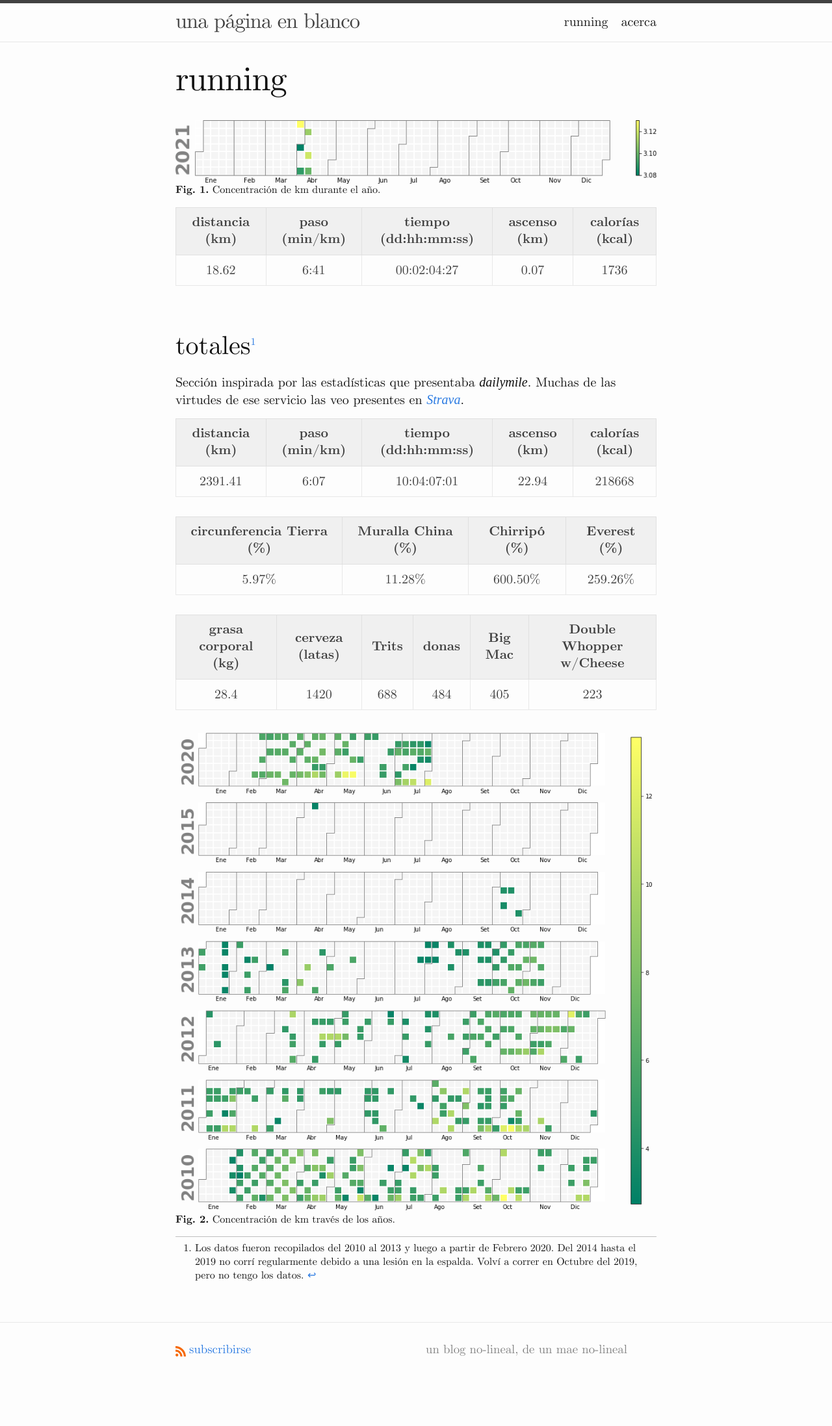
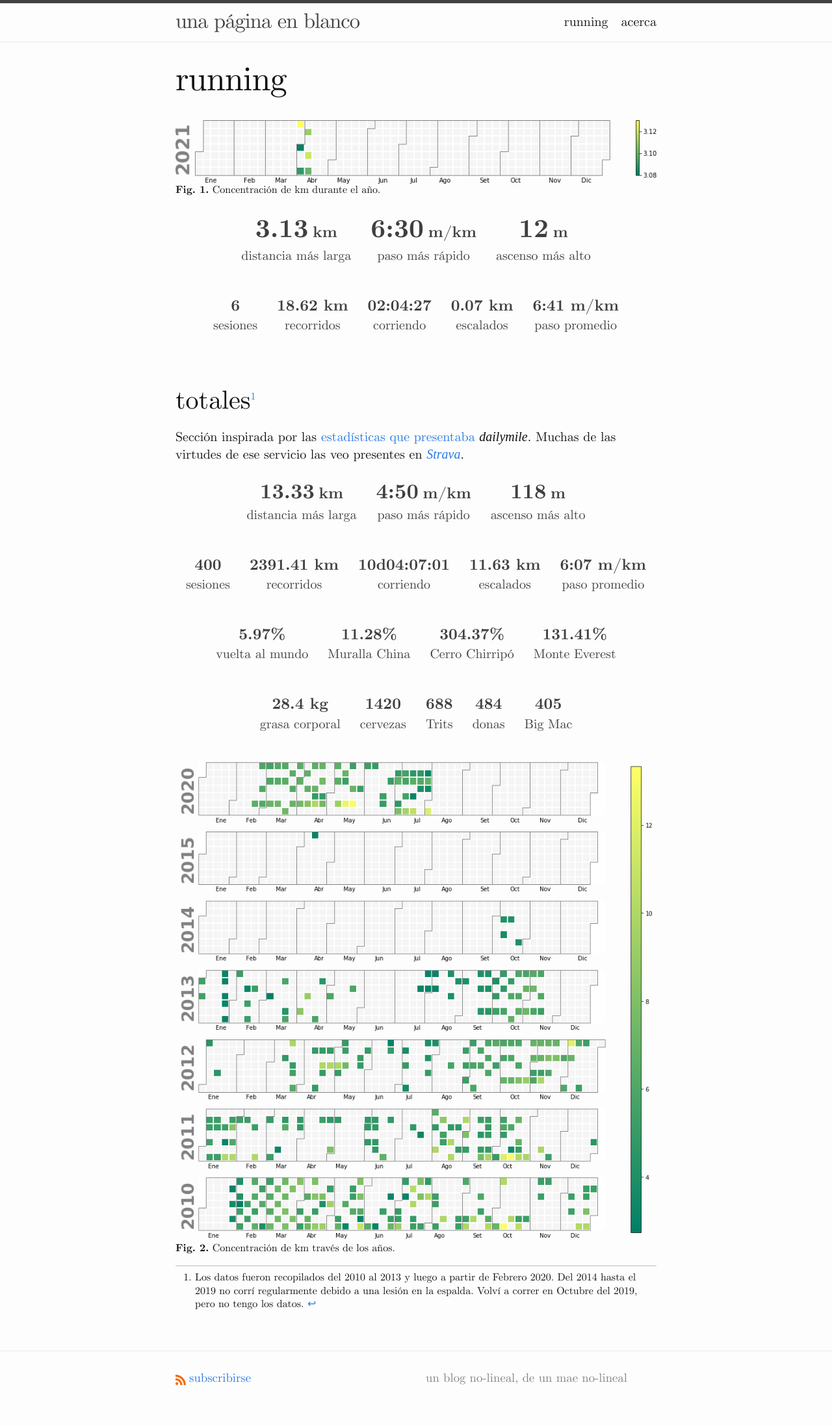
Before and after one commit to eguevaralopez/eguevaralopez.github.io, a Jekyll site: the page built from running.md, in a window 1280 px wide. Shown: the whole page at 65% size. Built offline with Jekyll 4.4.1, drawn with Linux system fonts in a browser that asks for light colours; some web fonts are replaced; before the commit the page ends 2150 px from its top, so only the background shows below that.

Commit message:
embellecer seccion running

```diff
--- a/_data/dailymilesque_stats.csv
+++ b/_data/dailymilesque_stats.csv
@@ -1,7 +1,7 @@
-tiempo (dd:hh:mm:ss),distancia (km),ascenso (km),paso (min/km),calorías (kcal),radio Tierra (%),circunferencia Tierra (%),Muralla China (%),Chirripó (%),Everest (%),grasa corporal (kg),cerveza (latas),Trits,donas,Big Mac,Double Whopper w/Cheese
-10:04:07:01,2391.41,22.94,6:07,218668,37.54%,5.97%,11.28%,600.50%,259.26%,28.4,1420,688,484,405,223
-00:02:04:27,18.62,0.07,6:41,1736,,,,,,,,,,,
-total time (s),total distance(m),total climb (m),total energy (kcal),,,,,,,,,,,,
-878821,2391407.6,22939,218668,,,,,,,,,,,,
-2021 time (s),2021 distance(m),2021 climb (m),https://fitness.stackexchange.com/questions/15608/energy-expenditure-calories-burned-equation-for-running/36045#36045,,,,,,,,,,,,
-7467,18617.6,72,1736,,,,,,,,,,,,
+total workouts,tiempo (dd:hh:mm:ss),distancia (km),ascenso (km),paso (min/km),calorías (kcal),radio Tierra (%),circunferencia Tierra (%),Muralla China (%),Chirripó (%),Everest (%),grasa corporal (kg),cerveza (latas),Trits,donas,Big Mac,Double Whopper w/Cheese
+400,"10d04:07:01",2391.41,11.63,6:07,218668,37.54%,5.97%,11.28%,304.37%,131.41%,28.4,1420,688,484,405,223
+6,"02:04:27",18.62,0.07,6:41,1736,,,,,,,,,,,
+,total time (s),total distance(m),total climb (m),total energy (kcal),total longest,total fastest,total tallest,,,,,,,,,
+,878821,2391407.6,11627,218668,13.33,4:50,118,,,,,,,,,
+,2021 time (s),2021 distance(m),2021 climb (m),2021 energy (kcal),current longest,current fastest,current tallest,,,,,,,,,
+,7467,18617.6,72,1736,3.13,6:30,12,,,,,,,,,https://fitness.stackexchange.com/questions/15608/energy-expenditure-calories-burned-equation-for-running/36045#36045
--- a/_posts/2016-04-25-from-the-web-vol2.markdown
+++ b/_posts/2016-04-25-from-the-web-vol2.markdown
@@ -11,9 +11,9 @@ Second round of freebies from the web, with a slight bias for *Quantum Field The
 
 - I have to mention Tong's [**Lectures on Quantum Field Theory**](http://www.damtp.cam.ac.uk/user/tong/qft.html). The videos are terrible quality `wmv` files, don't even bother with those: the real treat are the lecture notes. They are essentially a walkthrough of chapters 1 through 4 of Peskin and Schroeder's **An Introduction to Quantum Field Theory**.
 
-- A resource I consult from time to time—when I need more explaining than P&S/Zee can provide, so not too often—is  Srednicki's [**Quantum Field Theory**](http://web.physics.ucsb.edu/~mark/qft.html). Its available as a pre-publication draft, it has since been picked up by Cambridge University Press.
+- A resource I consult from time to time---when I need more explaining than P&S/Zee can provide, so not too often---is  Srednicki's [**Quantum Field Theory**](http://web.physics.ucsb.edu/~mark/qft.html). Its available as a pre-publication draft, it has since been picked up by Cambridge University Press.
 
-- When in the mood to enjoy classic lectures from famous physicists[^1], look no further than Sidney Coleman's [**Physics 253**](https://www.physics.harvard.edu/events/videos/Phys253) videos, graciously hosted by Harvard. These videos are a difficult watch—the tapes from which they are taken don't offer the best quality—but Coleman's humor and physical insight manage to sift through. The contents were typed up and [uploaded to the arXiv](https://arxiv.org/abs/1110.5013).
+- When in the mood to enjoy classic lectures from famous physicists[^1], look no further than Sidney Coleman's [**Physics 253**](https://www.physics.harvard.edu/events/videos/Phys253) videos, graciously hosted by Harvard. These videos are a difficult watch---the tapes from which they are taken don't offer the best quality---but Coleman's humor and physical insight manage to sift through. The contents were typed up and [uploaded to the arXiv](https://arxiv.org/abs/1110.5013).
 
 - Delving a bit into Quantum Computing we have Mermin's [**Quantum Computer Science**](http://www.lassp.cornell.edu/mermin/qcomp/CS483.html). These notes also got picked up by Cambridge University Press and were published under the same name.
 
--- a/_sass/minima/custom-styles.scss
+++ b/_sass/minima/custom-styles.scss
@@ -1,5 +1,3 @@
-// Placeholder to allow defining custom styles that override everything else.
-// (Use `_sass/minima/custom-variables.scss` to override variable defaults)
 
 /*
 .post-content {
@@ -7,6 +5,9 @@
 }
 */
 
+/*************
+ * Footnotes *
+ *************/
 .footnotes p {
 //  text-align: left;
 //  line-height: 1.3;
@@ -17,18 +18,78 @@
   font-size: $small-font-size;
   border-top: 1px solid hsl(0, 0%, 75%);
 }
+a.footnote {
+  //font-size: 14px;
+  font-size: $small-font-size;
+}
+//a.footnote:before {
+//	content: "[";
+//}
+//a.footnote:after {
+//	content: "]";
+//}
 
-a.footnote {
-	font-size: $small-font-size;
+/*********
+ * Links *
+ *********/
+a {
+  color: $link-base-color;
+  text-decoration: none;
+
+  &:visited {
+    color: $link-visited-color;
+  }
+
+  &:hover {
+    color: $link-hover-color;
+    text-decoration: none;
+  }
+
+  .social-media-list &:hover {
+    text-decoration: none;
+
+    .username {
+      text-decoration: underline;
+    }
+  }
+}
+/*****************
+ * Running stats *
+ *****************/
+span.run_display {
+  font-size: 40px;
+  font-weight: bold;
 }
 
-// estos cambian el tamano del numero DENTRO del texto principal
-/*
-a.footnote:before {
-	content: "[";
+span.run_number {
+  font-size: 32px;
+  font-weight: bold;
 }
 
-a.footnote:after {
-	content: "]";
+span.run_unit {
+  font-size: 24px;
+  font-weight: bold;
 }
-*/
+
+table.run_display {
+//  border-collapse: collapse;
+  width: auto;
+  border: none;
+}
+
+td.run_display, th.run_display {
+  border: none;
+  text-align: center;
+}
+
+table.run {
+//  border-collapse: collapse;
+  width: auto;
+  border: none;
+}
+
+td.run, th.run {
+  border: none;
+  text-align: center;
+  vertical-align: top;
+}
--- a/_sass/minima/custom-variables.scss
+++ b/_sass/minima/custom-variables.scss
@@ -169,3 +169,4 @@ $base-line-height: 1.3;
 
 // modificar colores
 $code-background-color: lighten($brand-color, 43%);
+$link-hover-color:      #a31f34;
--- a/running.md
+++ b/running.md
@@ -8,35 +8,74 @@ permalink: /running/
   <figcaption><b>Fig. 1.</b> Concentración de km durante el año.</figcaption>
 </figure>
 
+{% assign row = site.data.dailymilesque_stats[5] %}
+<center><table class="run_display">
+	<tbody>
+		<tr>
+			<td class="run_display"><span class="run_display">{{ row["calorías (kcal)"] }}</span> <span class="run_unit">km</span><br>distancia más larga</td>
+			<td class="run_display"><span class="run_display">{{ row["radio Tierra (%)"] }}</span> <span class="run_unit">m/km</span><br>paso más rápido</td>
+			<td class="run_display"><span class="run_display">{{ row["circunferencia Tierra (%)"] }}</span> <span class="run_unit">m</span><br>ascenso más alto</td>
+		</tr>
+	</tbody>
+</table>
 {% assign row = site.data.dailymilesque_stats[1] %}
+<table class="run">
+<tbody>
+		<tr>
+			<td class="run"><span class="run_unit">{{ row["total workouts"] }}</span><br>sesiones</td>
+			<td class="run"><span class="run_unit">{{ row["distancia (km)"] }} km</span><br>recorridos</td>
+			<td class="run"><span class="run_unit">{{ row["tiempo (dd:hh:mm:ss)"] }}</span><br>corriendo</td>
+			<td class="run"><span class="run_unit">{{ row["ascenso (km)"] }} km</span><br>escalados</td>
+			<td class="run"><span class="run_unit">{{ row["paso (min/km)"] }} m/km</span><br>paso promedio</td>
+		</tr>
+	</tbody>
+</table></center>
+## totales[^1]
+Sección inspirada por las [estadísticas que presentaba](/assets/img/running_dailymile.png) *dailymile*. Muchas de las virtudes de ese servicio las veo presentes en [*Strava*](https://www.strava.com/).
+{% assign row = site.data.dailymilesque_stats[3] %}
+<center><table class="run_display">
+	<tbody>
+		<tr>
+			<td class="run_display"><span class="run_number">{{ row["calorías (kcal)"] }}</span> <span class="run_unit">km</span><br>distancia más larga</td>
+			<td class="run_display"><span class="run_number">{{ row["radio Tierra (%)"] }}</span> <span class="run_unit">m/km</span><br>paso más rápido</td>
+			<td class="run_display"><span class="run_number">{{ row["circunferencia Tierra (%)"] }}</span> <span class="run_unit">m</span><br>ascenso más alto</td>
+		</tr>
+	</tbody>
+</table>
+{% assign row = site.data.dailymilesque_stats[0] %}
+<table class="run">
+<tbody>
+		<tr>
+			<td class="run"><span class="run_unit">{{ row["total workouts"] }}</span><br>sesiones</td>
+			<td class="run"><span class="run_unit">{{ row["distancia (km)"] }} km</span><br>recorridos</td>
+			<td class="run"><span class="run_unit">{{ row["tiempo (dd:hh:mm:ss)"] }}</span><br>corriendo</td>
+			<td class="run"><span class="run_unit">{{ row["ascenso (km)"] }} km</span><br>escalados</td>
+			<td class="run"><span class="run_unit">{{ row["paso (min/km)"] }} m/km</span><br>paso promedio</td>
+		</tr>
+	</tbody>
+</table>
 
-| distancia (km) | paso (min/km) | tiempo (dd:hh:mm:ss) | ascenso (km) | calorías (kcal) |
-|:--------------:|:-------------:|:--------------------:|:------------:|:---------------:|
-| {{ row["distancia (km)"] }} | {{ row["paso (min/km)"] }} | {{ row["tiempo (dd:hh:mm:ss)"] }} | {{ row["ascenso (km)"] }} | {{ row["calorías (kcal)"] }} |
-
-## totales[^1]
-Sección inspirada por las estadísticas que presentaba *dailymile*. Muchas de las virtudes de ese servicio las veo presentes en [*Strava*](https://www.strava.com/).
-
-{% assign row = site.data.dailymilesque_stats[0] %}
-
-| distancia (km) | paso (min/km) | tiempo (dd:hh:mm:ss) | ascenso (km) | calorías (kcal) |
-|:--------------:|:-------------:|:--------------------:|:------------:|:---------------:|
-| {{ row["distancia (km)"] }} | {{ row["paso (min/km)"] }} | {{ row["tiempo (dd:hh:mm:ss)"] }} | {{ row["ascenso (km)"] }} | {{ row["calorías (kcal)"] }} |
-
-{::comment}
-| radio Tierra (%)
-|:----------------:
-| {{ row["radio Tierra (%)"] }}
-{:/comment}
-
-| circunferencia Tierra (%) | Muralla China (%) | Chirripó (%) | Everest (%) |
-|:-------------------------:|:-----------------:|:------------:|:-----------:|
-| {{ row["circunferencia Tierra (%)"] }} | {{ row["Muralla China (%)"] }} | {{ row["Chirripó (%)"] }} | {{ row["Everest (%)"] }} |
-
-| grasa corporal (kg) | cerveza (latas) | Trits | donas | Big Mac | Double Whopper w/Cheese |
-|:-------------------:|:---------------:|:-----:|:-----:|:-------:|:-----------------------:|
-| {{ row["grasa corporal (kg)"] }} | {{ row["cerveza (latas)"] }} | {{ row["Trits"] }} | {{ row["donas"] }} | {{ row["Big Mac"] }} | {{ row["Double Whopper w/Cheese"] }} |
-
+<table class="run">
+<tbody>
+		<tr>
+			<td class="run"><span class="run_unit">{{ row["circunferencia Tierra (%)"] }}</span><br>vuelta al mundo</td>
+			<td class="run"><span class="run_unit">{{ row["Muralla China (%)"] }}</span><br>Muralla China</td>
+			<td class="run"><span class="run_unit">{{ row["Chirripó (%)"] }}</span><br>Cerro Chirripó</td>
+			<td class="run"><span class="run_unit">{{ row["Everest (%)"] }}</span><br>Monte Everest</td>
+		</tr>
+	</tbody>
+</table>
+<table class="run">
+<tbody>
+		<tr>
+			<td class="run"><span class="run_unit">{{ row["grasa corporal (kg)"] }} kg</span><br>grasa corporal</td>
+			<td class="run"><span class="run_unit">{{ row["cerveza (latas)"] }}</span><br>cervezas</td>
+			<td class="run"><span class="run_unit">{{ row["Trits"] }}</span><br>Trits</td>
+			<td class="run"><span class="run_unit">{{ row["donas"] }}</span><br>donas</td>
+			<td class="run"><span class="run_unit">{{ row["Big Mac"] }}</span><br>Big Mac</td>
+		</tr>
+	</tbody>
+</table></center>
 <figure>
   <img src="/assets/img/running_2010-2020.png" alt="" style="width:100%">
   <figcaption><b>Fig. 2.</b> Concentración de km través de los años.</figcaption>
```
Also changed, not shown: _data/running_data.csv (+6 -6 lines), _layouts/post.html (+5 -5 lines), assets/img/running_2021.png, assets/img/running_2021.svg, assets/img/running_dailymile.png (added), 3 other files.
